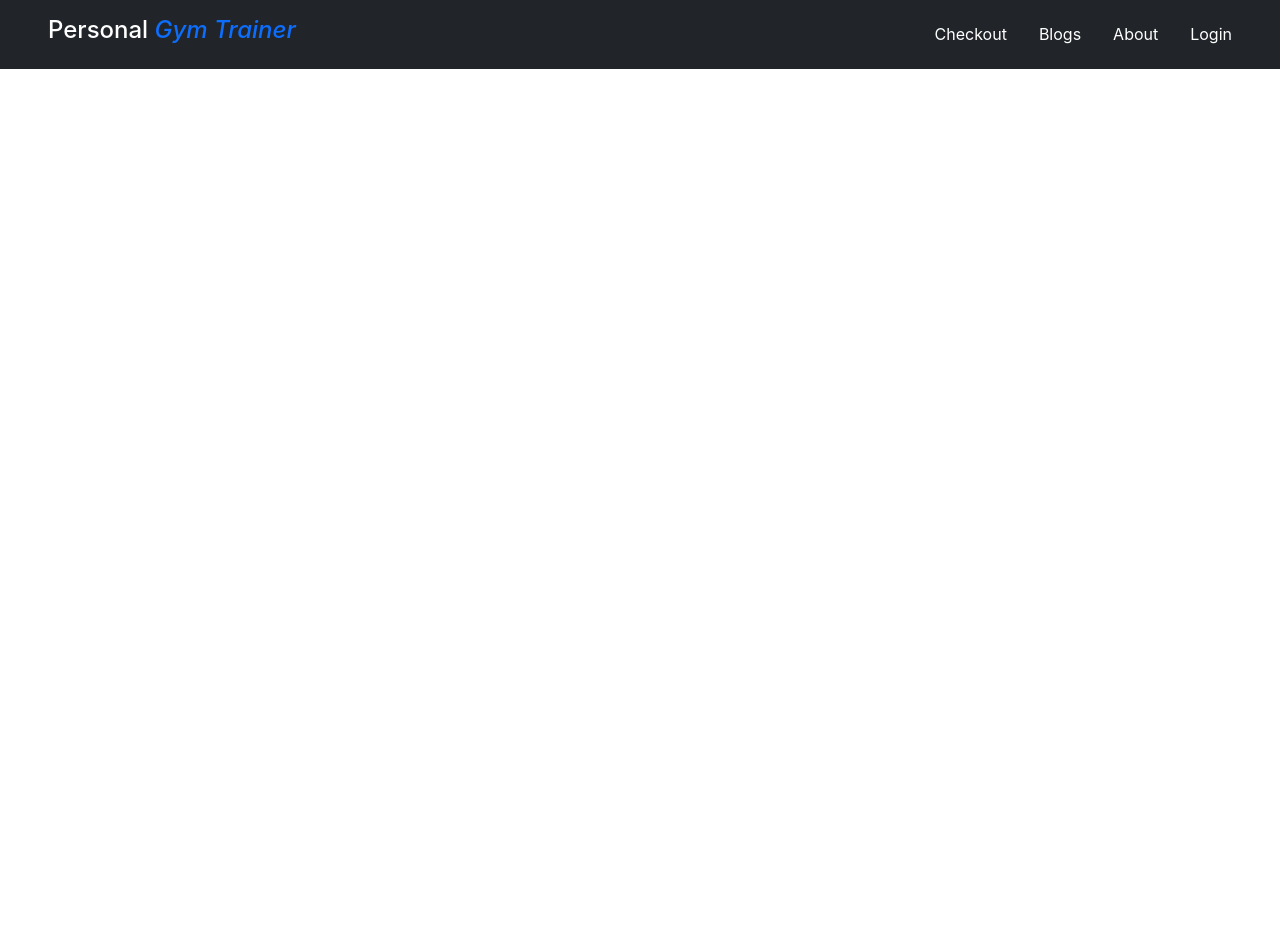
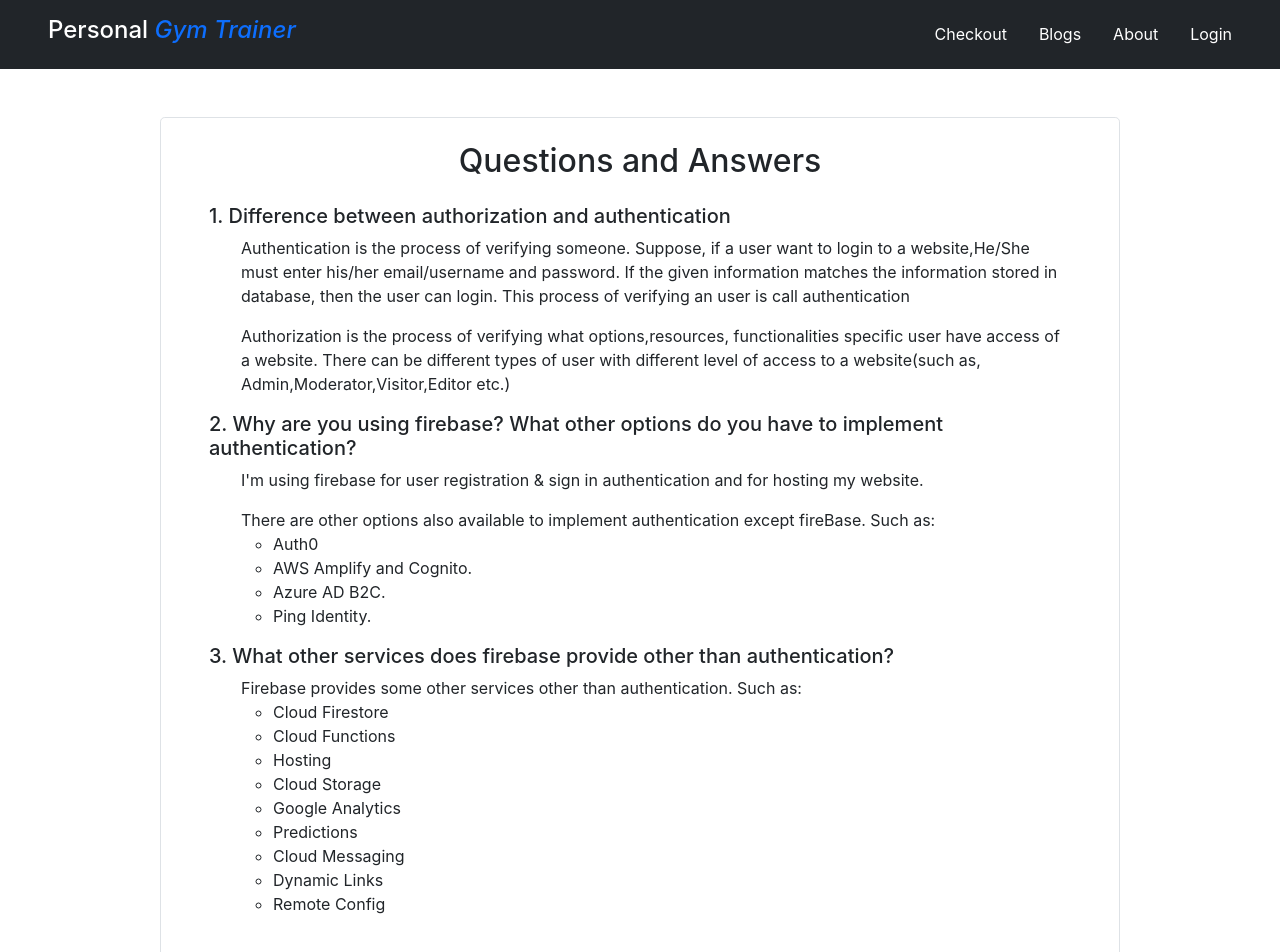
Before and after one commit to Azmain951/personal-gym-trainer, a React (Create React App) app: page /blogs in a window 1280 px wide. Shown: the top 952 px of the page. Before the commit the page ends 800 px from the top, so only its background shows below. Built offline with nearby package versions, Linux system fonts and the light colour scheme; no server answers.

Commit message:
questions answered on blogs page

```diff
--- a/src/components/Blogs/Blogs.js
+++ b/src/components/Blogs/Blogs.js
@@ -2,8 +2,47 @@ import React from 'react';
 
 const Blogs = () => {
     return (
-        <div>
-
+        <div className='w-75 mx-auto my-5 px-5 py-4 border rounded-3'>
+            <h2 className='text-center mb-4'>Questions and Answers</h2>
+            <div>
+                <h5>1. Difference between authorization and authentication</h5>
+                <ul>
+                    <p>Authentication is the process of verifying someone. Suppose, if a user want to login to a website,He/She must enter his/her email/username and password. If the given information matches the information stored in database, then the user can login. This process of verifying an user is call authentication</p>
+                    <p>Authorization is the process of verifying what options,resources, functionalities specific user have access of a website. There can be different types of user with different level of access to a website(such as, Admin,Moderator,Visitor,Editor etc.)</p>
+                </ul>
+            </div>
+            <div>
+                <h5>2. Why are you using firebase? What other options do you have to implement authentication?</h5>
+                <ul>
+                    <p>I'm using firebase for user registration & sign in authentication and for hosting my website.</p>
+                    <p>There are other options also available to implement authentication except fireBase. Such as:
+                        <ul>
+                            <li>Auth0</li>
+                            <li>AWS Amplify and Cognito.</li>
+                            <li>Azure AD B2C.</li>
+                            <li>Ping Identity.</li>
+                        </ul>
+                    </p>
+                </ul>
+            </div>
+            <div>
+                <h5>3. What other services does firebase provide other than authentication?</h5>
+                <ul>
+                    <p>Firebase provides some other services other than authentication. Such as:
+                        <ul>
+                            <li>Cloud Firestore</li>
+                            <li>Cloud Functions</li>
+                            <li>Hosting</li>
+                            <li>Cloud Storage</li>
+                            <li>Google Analytics</li>
+                            <li>Predictions</li>
+                            <li>Cloud Messaging</li>
+                            <li>Dynamic Links</li>
+                            <li>Remote Config</li>
+                        </ul>
+                    </p>
+                </ul>
+            </div>
         </div>
     );
 };
```
